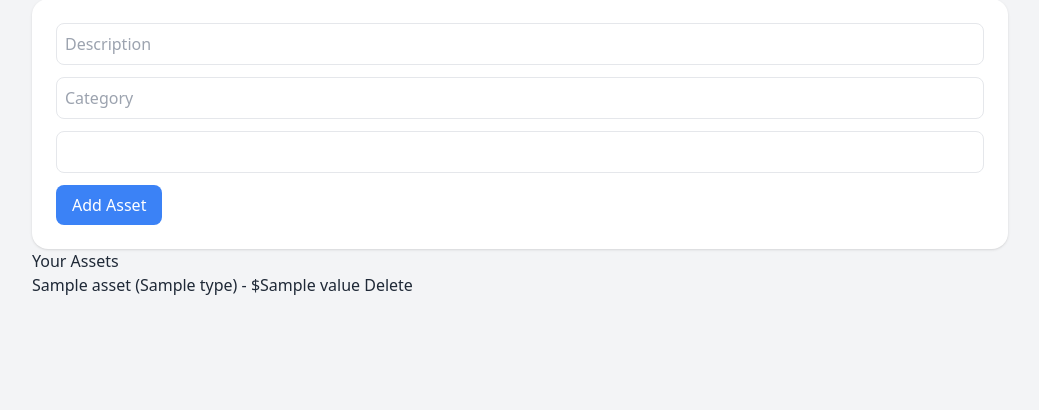
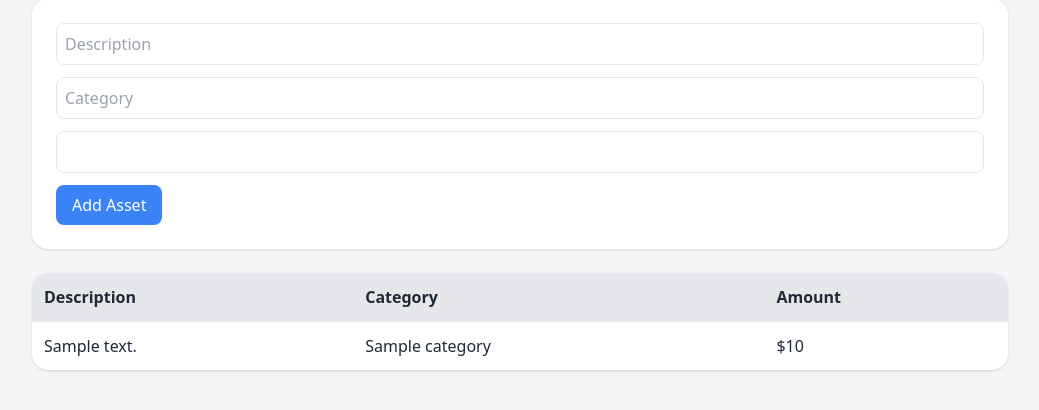
Before and after one commit to alphacentauri718/Personal-Finance-Tracker, a FastAPI app: template templates/assets.html in a window 1280 px wide. Shown: the part 133-543 px from the top of the page, without its empty margins (120-1159 px from the left). Run offline with FastAPI, Linux system fonts and the light colour scheme; the template is opened without the code that fills it: most values are stand-ins (such as "Sample title", 1, 10 or a date in 2020); some libraries are stand-ins or nearby versions.

Commit message:
Asset/ expense table upgrades

```diff
--- a/templates/assets.html
+++ b/templates/assets.html
@@ -20,17 +20,24 @@
 
 </form>
 
-<h2>Your Assets</h2>
-<ul>
-{% for asset in assets %}
-    <li>
-        {{ asset.name }} ({{ asset.type }}) - ${{ asset.value }}
-        <form method="post" action="/assets/delete/{{ asset.id }}" style="display:inline;">
-            <button type="submit">Delete</button>
-        </form>
-    </li>
-{% endfor %}
-</ul>
+<table class="w-full bg-white rounded-2xl shadow mt-6 overflow-hidden">
+    <thead class="bg-gray-200">
+        <tr>
+            <th class="p-3 text-left">Description</th>
+            <th class="p-3 text-left">Category</th>
+            <th class="p-3 text-left">Amount</th>
+        </tr>
+    </thead>
+    <tbody>
+        {% for expense in expenses %}
+        <tr class="border-t">
+            <td class="p-3">{{ expense.description }}</td>
+            <td class="p-3">{{ expense.category }}</td>
+            <td class="p-3">${{ expense.amount }}</td>
+        </tr>
+        {% endfor %}
+    </tbody>
+</table>
 
 
 {% endblock %}
```
Also changed, not shown: templates/expenses.html (+9 -9 lines).
